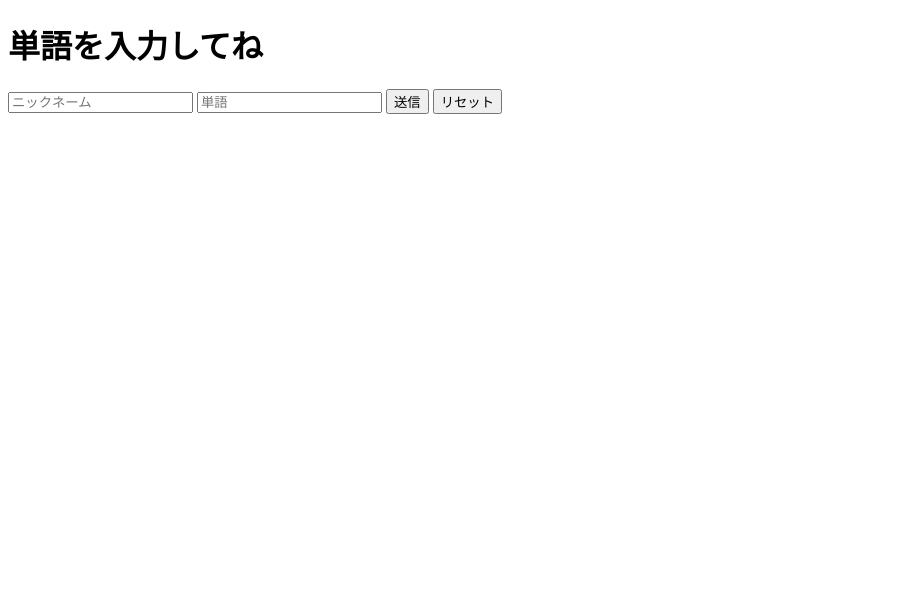
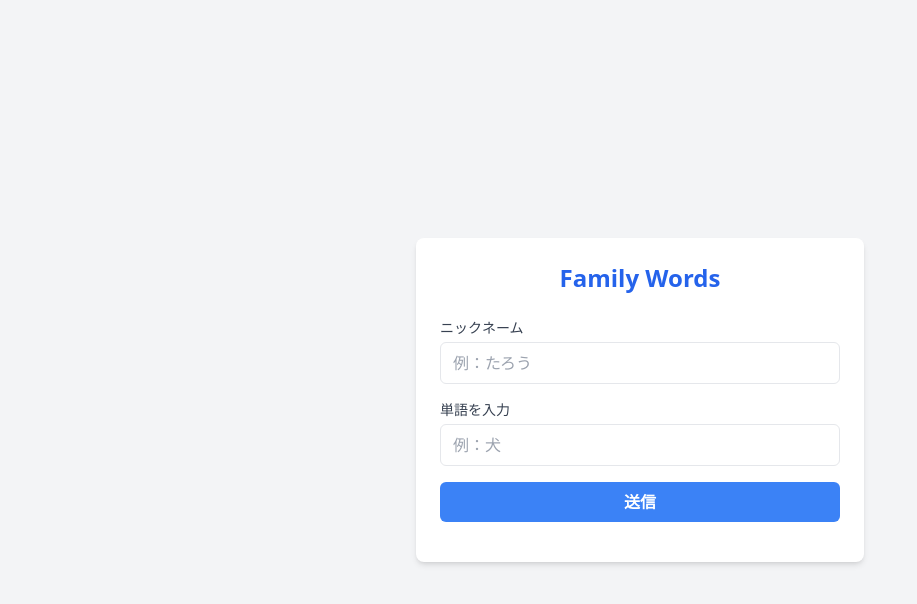
Before and after one commit to take37-wq/family-words, a website: page public/main.html in a window 1280 px wide. Shown: the whole page, without its empty margins (0-917 px from the left). Drawn offline with nearby package versions, Linux system fonts and the light colour scheme.

Commit message:
スマホ対応 index.html main.html

```diff
--- a/public/index.html
+++ b/public/index.html
@@ -1,21 +1,28 @@
-<!-- public/index.html -->
 <!DOCTYPE html>
 <html lang="ja">
-<head><meta charset="UTF-8"><title>合言葉入力</title></head>
-<body>
-  <h1>合言葉を入力</h1>
-  <input id="code" placeholder="合言葉">
-  <button onclick="go()">参加</button>
+<head>
+  <meta charset="UTF-8" />
+  <meta name="viewport" content="width=device-width, initial-scale=1.0" />
+  <title>合言葉入力</title>
+  <script src="https://cdn.tailwindcss.com"></script>
+</head>
+<body class="bg-blue-50 min-h-screen flex items-center justify-center px-4">
+  <div class="w-full max-w-md bg-white rounded-lg shadow-md p-6">
+    <h1 class="text-2xl font-bold text-center mb-6 text-blue-700">Family Words へようこそ</h1>
+
+    <div class="mb-4">
+      <label for="code" class="block text-sm font-medium text-gray-700 mb-1">合言葉を入力</label>
+      <input id="code" type="text" placeholder="例：1234"
+             class="w-full px-3 py-2 border rounded-md focus:outline-none focus:ring-2 focus:ring-blue-400" />
+    </div>
+
+    <button onclick="go()"
+            class="w-full bg-blue-500 hover:bg-blue-600 text-white font-semibold py-2 rounded-md transition">
+      参加する
+    </button>
+
+    <p id="error" class="text-red-500 text-center mt-4 font-medium"></p>
+  </div>
 
   <script>
-    function go() {
-      const code = document.getElementById('code').value;
-      if (code === '1234') {
-        window.location.href = 'main.html';
-      } else {
-        alert('合言葉が違います');
-      }
-    }
-  </script>
-</body>
-</html>
+    fun
--- a/public/main.html
+++ b/public/main.html
@@ -1,16 +1,35 @@
-<!-- public/main.html -->
 <!DOCTYPE html>
 <html lang="ja">
-<head><meta charset="UTF-8"><title>単語入力</title></head>
-<body>
-  <h1>単語を入力してね</h1>
-  <input id="nickname" placeholder="ニックネーム">
-  <input id="word" placeholder="単語">
-  <button onclick="submitWord()">送信</button>
-  <button onclick="resetWords()">リセット</button>
-  <p id="message"></p>
-  <p id="result"></p>
+<head>
+  <meta charset="UTF-8" />
+  <meta name="viewport" content="width=device-width, initial-scale=1.0" />
+  <title>Family Words</title>
+  <script src="script.js" defer></script>
+  <script src="https://cdn.tailwindcss.com"></script>
+</head>
+<body class="bg-gray-100 min-h-screen flex items-center justify-center px-4">
+  <div class="w-full max-w-md bg-white rounded-lg shadow-md p-6">
+    <h1 class="text-2xl font-bold text-center mb-6 text-blue-600">Family Words</h1>
 
-  <script src="script.js"></script>
+    <div class="mb-4">
+      <label for="nickname" class="block text-sm font-medium text-gray-700 mb-1">ニックネーム</label>
+      <input id="nickname" type="text" placeholder="例：たろう"
+             class="w-full px-3 py-2 border rounded-md focus:outline-none focus:ring-2 focus:ring-blue-400" />
+    </div>
+
+    <div class="mb-4">
+      <label for="word" class="block text-sm font-medium text-gray-700 mb-1">単語を入力</label>
+      <input id="word" type="text" placeholder="例：犬"
+             class="w-full px-3 py-2 border rounded-md focus:outline-none focus:ring-2 focus:ring-blue-400" />
+    </div>
+
+    <button onclick="submitWord()"
+            class="w-full bg-blue-500 hover:bg-blue-600 text-white font-semibold py-2 rounded-md transition">
+      送信
+    </button>
+
+    <p id="message" class="mt-4 text-center text-green-600 font-medium"></p>
+    <p id="result" class="mt-2 text-center text-lg font-bold text-gray-800"></p>
+  </div>
 </body>
 </html>
```
